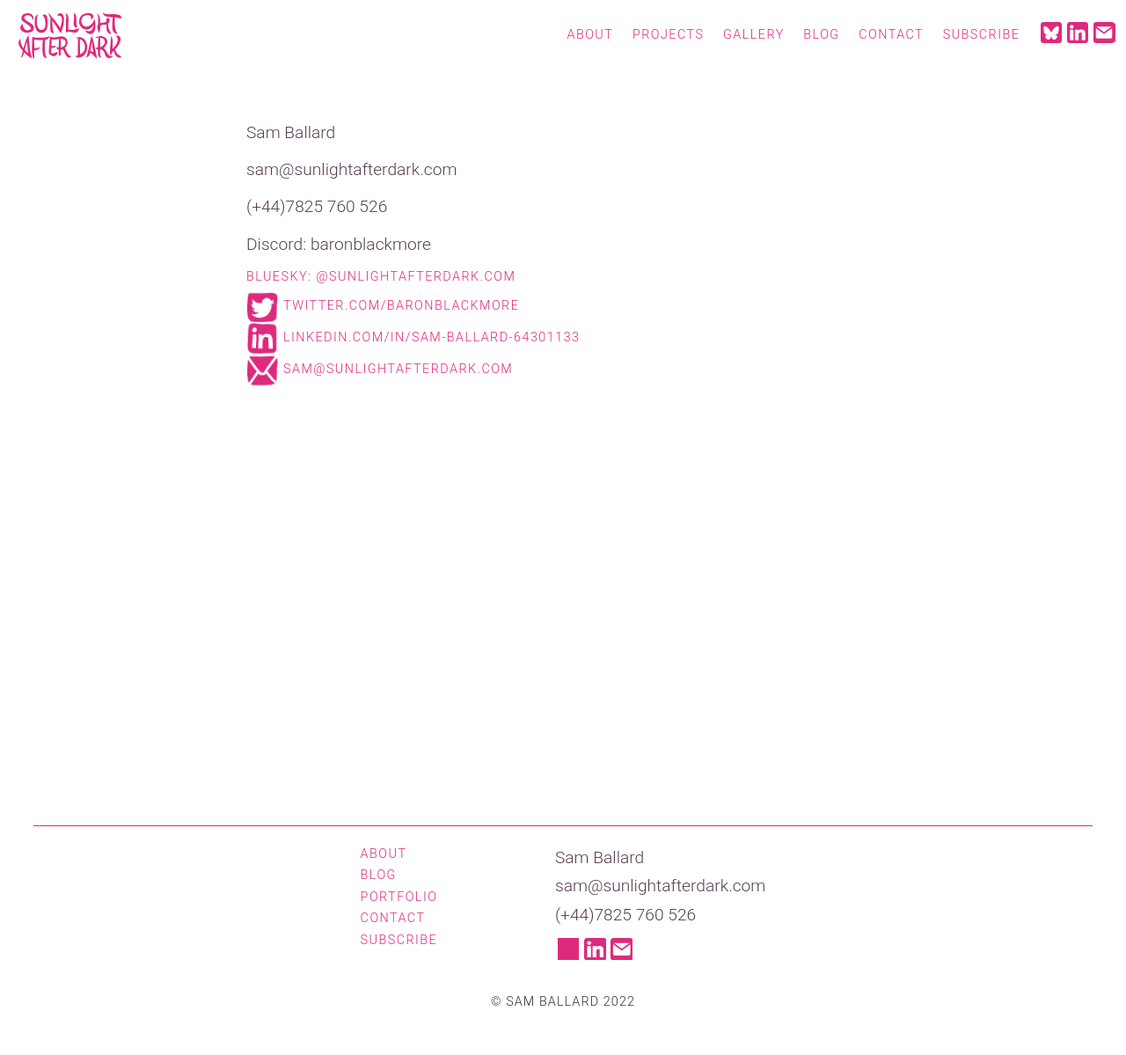
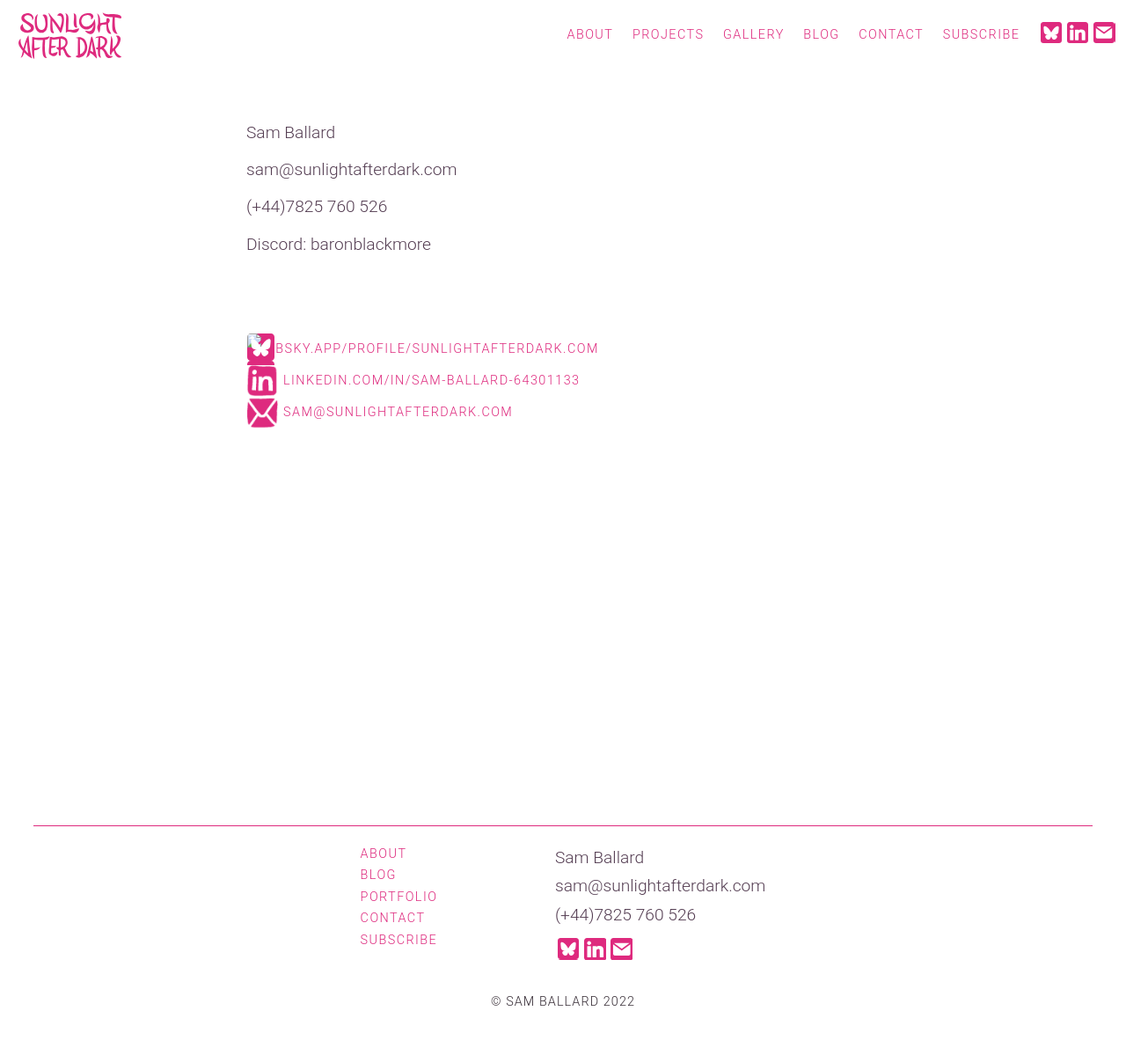
Before and after one commit to BaronBlackmore/SunlightAfterDark, a Jekyll site: the page built from contact.html, in a window 1280 px wide. Shown: the whole page at 88% size. Built offline with Jekyll 4.4.1, drawn with Linux system fonts in a browser that asks for light colours.

Commit message:
update links n zp

```diff
--- a/_includes/foot.html
+++ b/_includes/foot.html
@@ -13,8 +13,8 @@
 				<p>sam@sunlightafterdark.com</p>
 				<p>(+44)7825 760 526</p>
 				<div class="social-images">
-					<a href="http://twitter.com/BaronBlackmore">
-						<div alt="twitter link" class="icon-link-twitter icon-svg"></div>
+					<a href="https://bsky.app/profile/sunlightafterdark.com">
+				<div alt="bluesky link" class="icon-link-bluesky icon-svg"></div>
 					</a>
 					<a href="https://uk.linkedin.com/in/sam-ballard-64301133">
 						<div alt="linkedin link" class="icon-link-linkedin icon-svg"></div>
--- a/contact.html
+++ b/contact.html
@@ -22,10 +22,15 @@ layout: default
 		<p>(+44)7825 760 526</p>
 
 		<p>Discord: baronblackmore</p>
-		<a href="https://bsky.app/profile/sunlightafterdark.com"><p>Bluesky: @sunlightafterdark.com</p></a>
 
-		<a href="http://twitter.com/BaronBlackmore"><img alt="twitter link" src="images/link_twitter.png"><p>Twitter.com/BaronBlackmore</p></a>
+		<!-- discordapp.com/users/USER\baronblackmore -->
+
+
+		<div class="nav-pad"></div>
+		<a href="https://bsky.app/profile/sunlightafterdark.com"><img alt="bluesky link" class="icon-link-bluesky icon-svg"><p>bsky.app/profile/sunlightafterdark.com</p></a>
+
 		<a href="https://uk.linkedin.com/in/sam-ballard-64301133"><img alt="linkedin link" src="images/link_linkedin.png"><p>Linkedin.com/in/sam-ballard-64301133</p></a>
+
 		<a href="mailto:sam@sunlightafterdark.com"><img alt="email me" src="images/link_email.png"><p>sam@sunlightafterdark.com</p></a>
 
 	</div>
--- a/portfolio/zero-parades.html
+++ b/portfolio/zero-parades.html
@@ -126,8 +126,10 @@ layout: default
 
 
 <div class="wide-pic-holder">
-	<img alt="art process with UI" src="/images/portfolio/zp_menu_progress_1400.png">
+	<img alt="art process with UI" src="/images/portfolio/zp_ui_presentation.png">
 </div>
+
+
 
 
 
```
Also changed, not shown: 1 other file.
